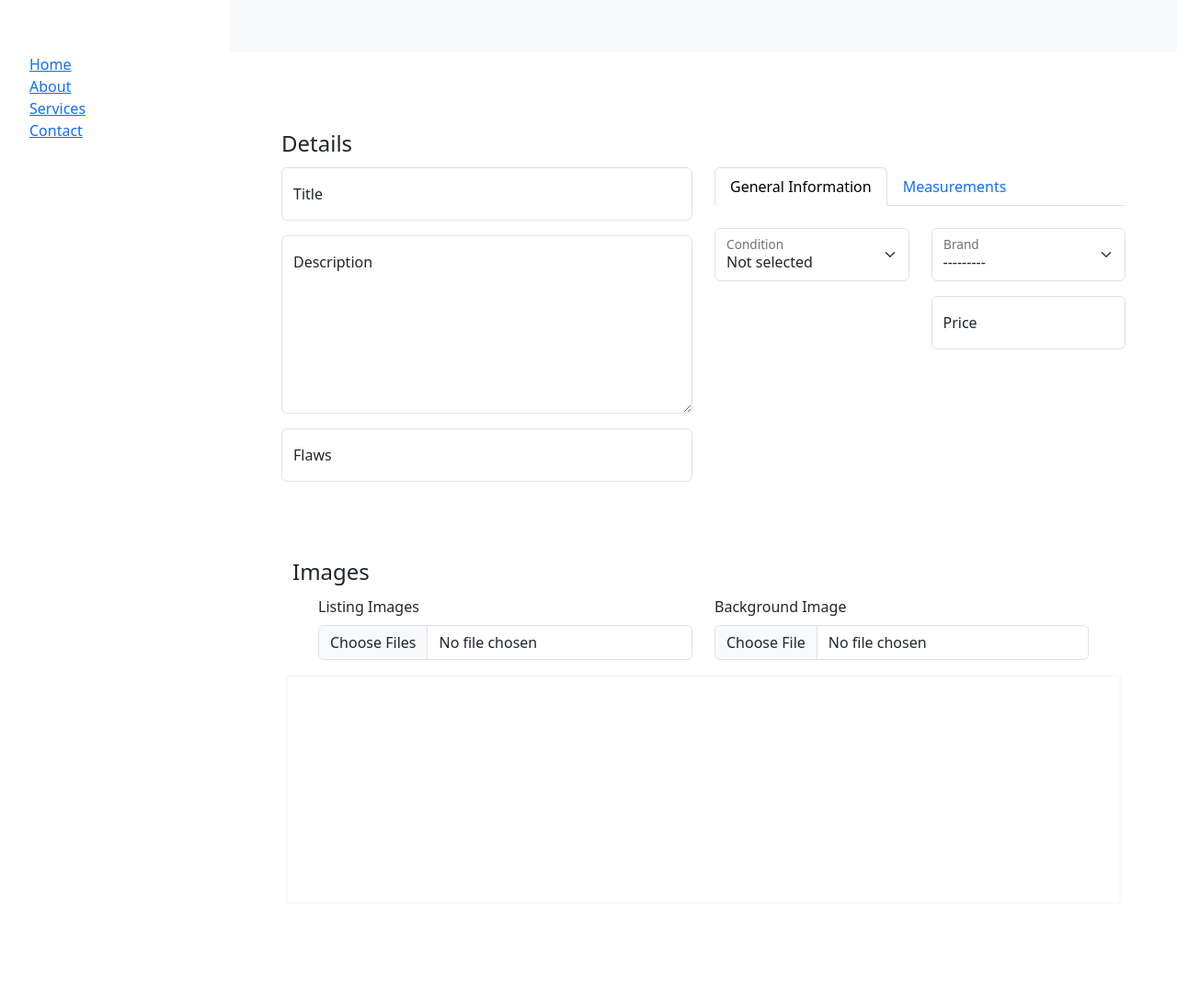
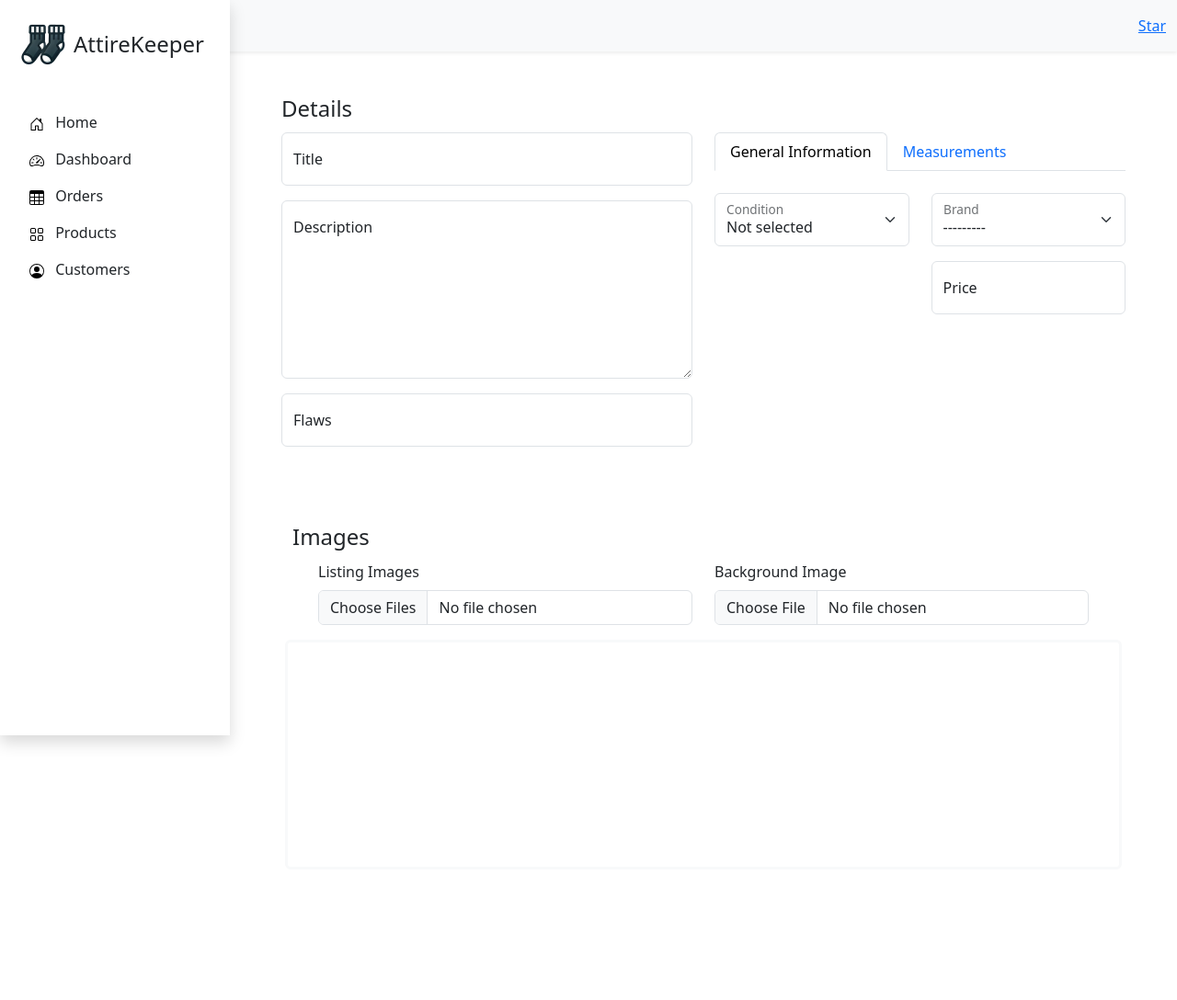
Before and after one commit to artpods56/attirekeeper, a Django app: page /panel/ in a window 1280 px wide. Shown: the whole page at 92% size. After the commit the page ends 812 px from the top, so only its background shows below. Run offline with Django 4.2, Linux system fonts and the light colour scheme; data that the repository does not hold is empty; some libraries are stand-ins or nearby versions.

Commit message:
refactor: updated sidebar styling and added logo

```diff
--- a/app/templates/hub/base.html
+++ b/app/templates/hub/base.html
@@ -61,17 +61,18 @@
 
     {% block extra_css %}{% endblock %}
   </head>
+  {% include 'hub/components/svg.html' %}
   <body class="bg-white">
     <header>
       <!-- Sidebar for larger screens -->
-      <div class="sidebar bg-white border-right border-primary">
+      <div class="sidebar shadow p-3 bg-white border-right border-secondary">
 
         {% include 'hub/components/sidebar.html' %}
 
       </div>
 
       <!-- Navbar with offcanvas for smaller screens -->
-      <nav class="navbar navbar-light bg-light fixed-top">
+      <nav class="navbar navbar-light shadow-sm bg-light fixed-top">
         <div class="container-fluid">
           <button
             class="navbar-toggler"
@@ -82,6 +83,9 @@
           >
             <span class="navbar-toggler-icon"></span>
           </button>
+          <!-- Place this tag where you want the button to render. -->
+<!-- Place this tag where you want the button to render. -->
+<a class="github-button" href="https://github.com/artpods56/attirekeeper" data-color-scheme="no-preference: light; light: light; dark: light;" data-icon="octicon-star" data-size="large" data-show-count="true" aria-label="Star artpods56/attirekeeper on GitHub">Star</a>
           <div
             class="offcanvas offcanvas-start"
             tabindex="-1"
@@ -98,11 +102,12 @@
     <!-- Main Navigation -->
 
     <!-- Main layout -->
-    <main class="main-content" style="margin-top: 58px">
+    <main class="main-content" style="margin-top: 20px">
       <div class="container pt-4">{% block content %}{% endblock %}</div>
     </main>
     <!-- Main layout -->
-
+<!-- Place this tag in your head or just before your close body tag. -->
+    <script async defer src="https://buttons.github.io/buttons.js"></script>
     <script src="{% static 'bootstrap/js/bootstrap.bundle.min.js' %}"></script>
     <script src="{% static 'hub/js/main.js' %}"></script>
   </body>
--- a/app/templates/hub/components/sidebar.html
+++ b/app/templates/hub/components/sidebar.html
@@ -1,15 +1,40 @@
+{% load static %}
 
-  <ul class="sidebar-menu">
-    <li class="sidebar-menu-item">
-      <a href="#" class="sidebar-menu-link">Home</a>
-    </li>
-    <li class="sidebar-menu-item">
-      <a href="#" class="sidebar-menu-link">About</a>
-    </li>
-    <li class="sidebar-menu-item">
-      <a href="#" class="sidebar-menu-link">Services</a>
-    </li>
-    <li class="sidebar-menu-item">
-      <a href="#" class="sidebar-menu-link">Contact</a>
-    </li>
-  </ul>
+<a href="/" class="d-flex align-items-center mb-3 mb-md-0 me-md-auto link-dark text-decoration-none">
+      <img src="{% static 'images/logo.png' %}" alt="Logo" width="64" height="64">
+      <span class="fs-4">AttireKeeper</span>
+    </a>
+    <hr>
+    <ul class="nav nav-pills flex-column mb-auto">
+      <li class="nav-item">
+        <a href="#" class="nav-link link-dark">
+          <svg class="bi me-2" width="16" height="16"><use xlink:href="#home"></use></svg>
+          Home
+        </a>
+      </li>
+      <li>
+        <a href="#" class="nav-link link-dark">
+          <svg class="bi me-2" width="16" height="16"><use xlink:href="#speedometer2"></use></svg>
+          Dashboard
+        </a>
+      </li>
+      <li>
+        <a href="#" class="nav-link link-dark">
+          <svg class="bi me-2" width="16" height="16"><use xlink:href="#table"></use></svg>
+          Orders
+        </a>
+      </li>
+      <li>
+        <a href="#" class="nav-link link-dark">
+          <svg class="bi me-2" width="16" height="16"><use xlink:href="#grid"></use></svg>
+          Products
+        </a>
+      </li>
+      <li>
+        <a href="#" class="nav-link link-dark">
+          <svg class="bi me-2" width="16" height="16"><use xlink:href="#people-circle"></use></svg>
+          Customers
+        </a>
+      </li>
+    </ul>
+  </div>
```
Also changed, not shown: app/templates/hub/components/svg.html (added, +58 -0 lines), app/static/images/logo.png (added).
